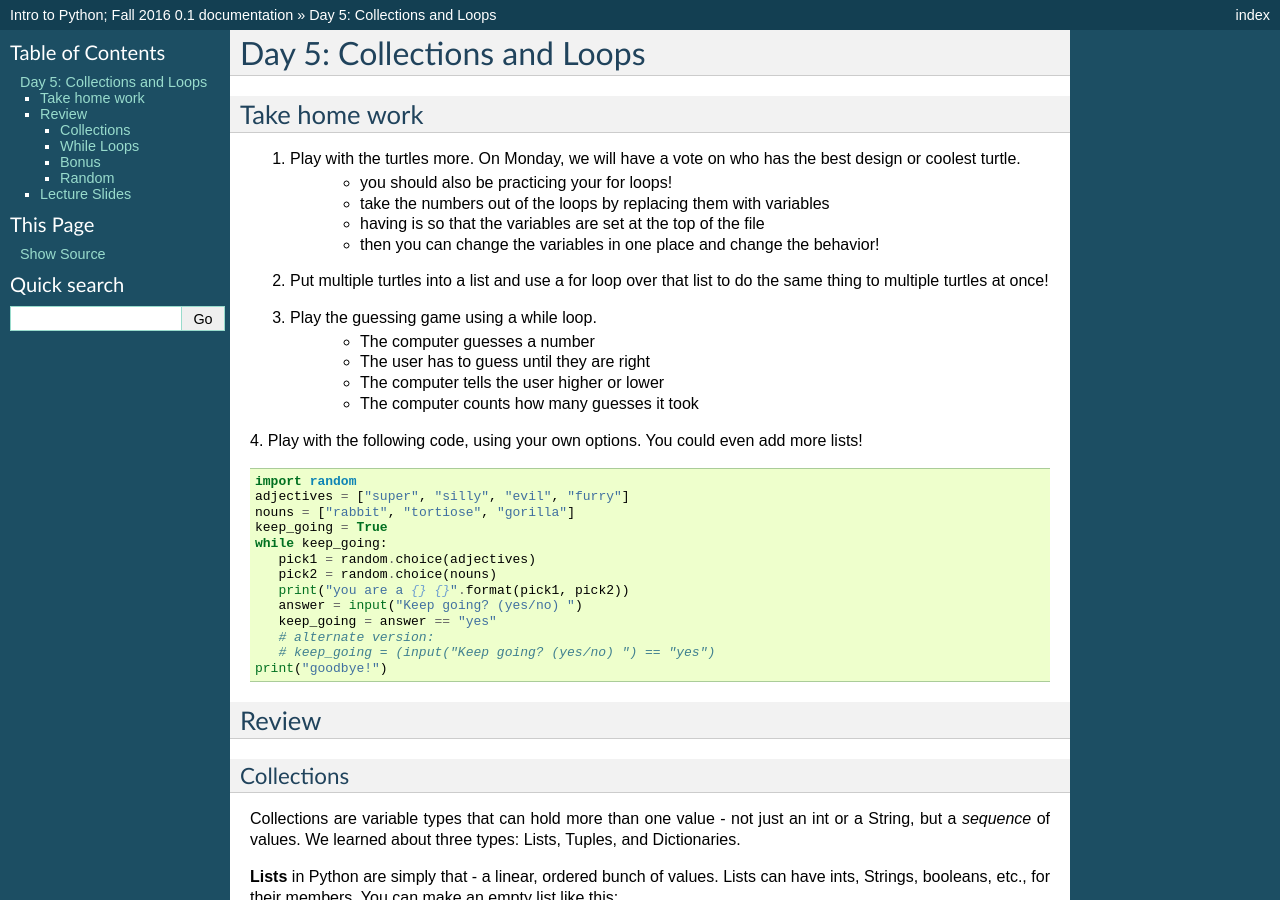
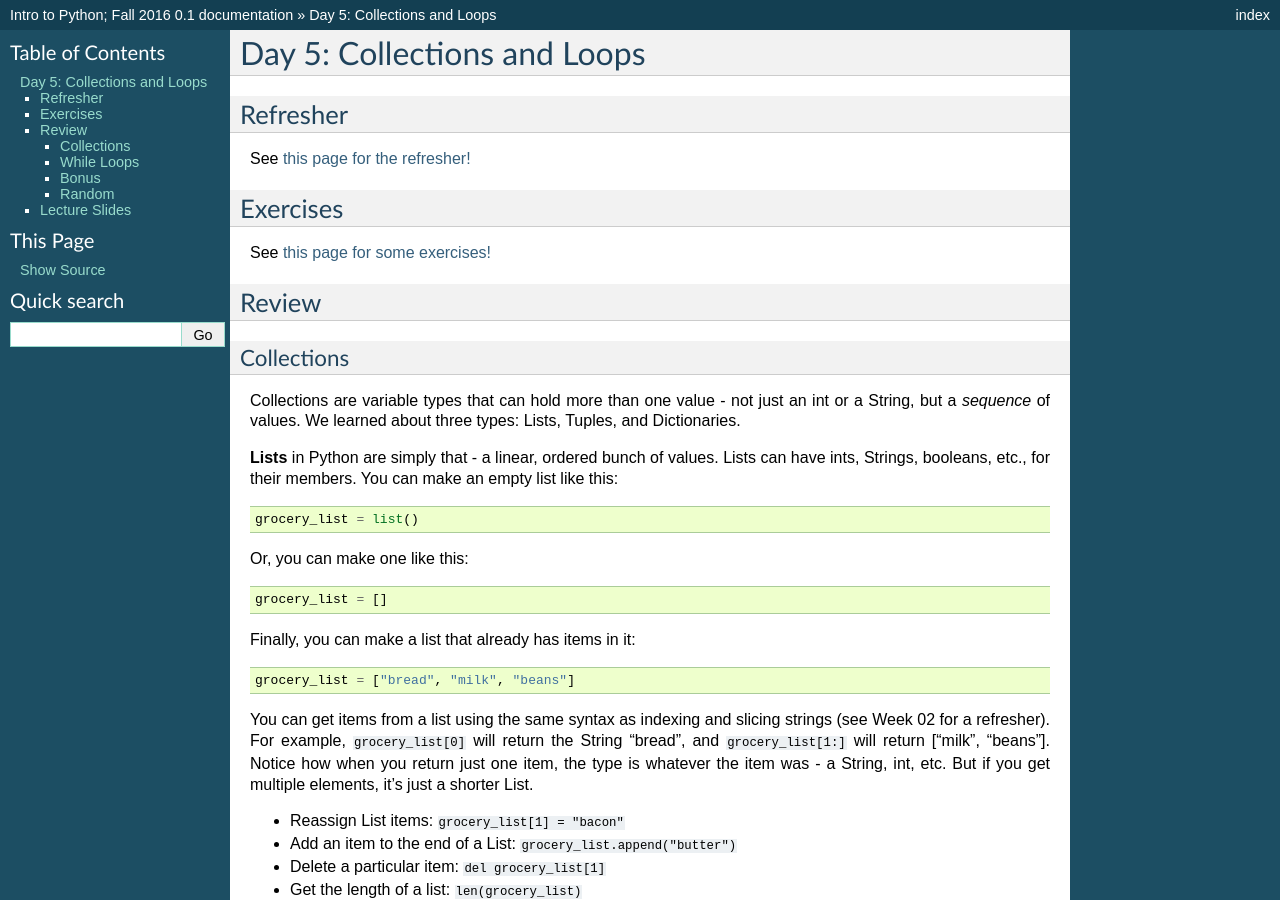
Before and after one commit to Heroes-Academy/IntroPython_Fall2016, a Sphinx documentation site: the page built from docs/source/week5.rst, in a window 1280 px wide and 900 px high. Built offline with Sphinx 7.4.7, drawn with Linux system fonts in a browser that asks for light colours.

Commit message:
syncing for week 5

```diff
--- a/docs/source/day5.rst
+++ b/docs/source/week5.rst
@@ -1,36 +1,16 @@
 Day 5: Collections and Loops
 =============================
 
-Take home work
--------------
+Refresher
+---------
 
-1. Play with the turtles more. On Monday, we will have a vote on who has the best design or coolest turtle.
-	- you should also be practicing your for loops!
-	- take the numbers out of the loops by replacing them with variables
-	- having is so that the variables are set at the top of the file
-	- then you can change the variables in one place and change the behavior!
-2. Put multiple turtles into a list and use a for loop over that list to do the same thing to multiple turtles at once!
-3. Play the guessing game using a while loop.
-	- The computer guesses a number
-	- The user has to guess until they are right
-	- The computer tells the user higher or lower
-	- The computer counts how many guesses it took
-4. Play with the following code, using your own options. You could even add more lists!
-::
-	import random
-	adjectives = ["super", "silly", "evil", "furry"]
-	nouns = ["rabbit", "tortiose", "gorilla"]
-	keep_going = True
-	while keep_going:
-	   pick1 = random.choice(adjectives)
-	   pick2 = random.choice(nouns)
-	   print("you are a {} {}".format(pick1, pick2))
-	   answer = input("Keep going? (yes/no) ")
-	   keep_going = answer == "yes"
-	   # alternate version:
-	   # keep_going = (input("Keep going? (yes/no) ") == "yes")
-	print("goodbye!")
+See :doc:`this page for the refresher! <refreshers/week5_refresher>`
 
+
+Exercises
+---------
+
+See :doc:`this page for some exercises! <exercises/week5_listfun>`
 
 
 Review
```
Also changed, not shown: docs/source/exercises/week5_listfun.rst (added, +172 -0 lines), docs/source/refreshers/week5_refresher.rst (added, +47 -0 lines).
